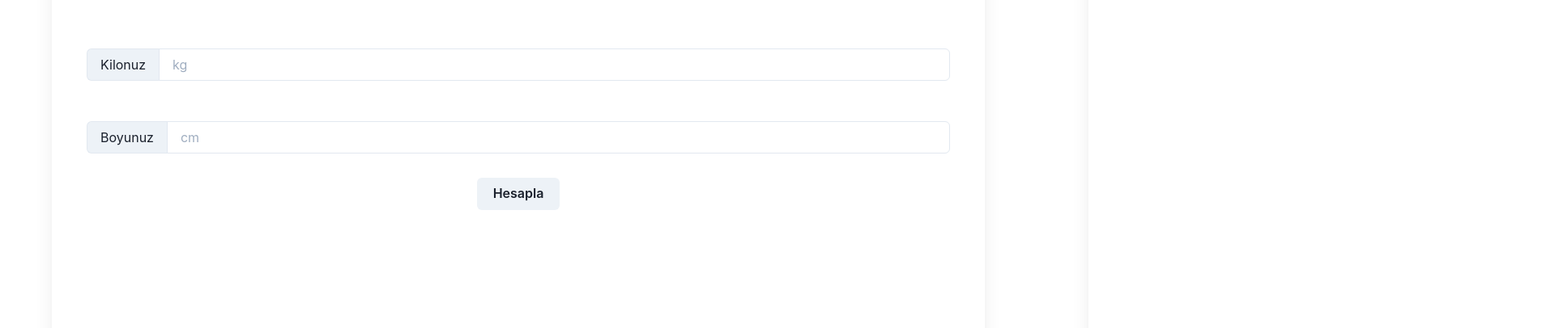
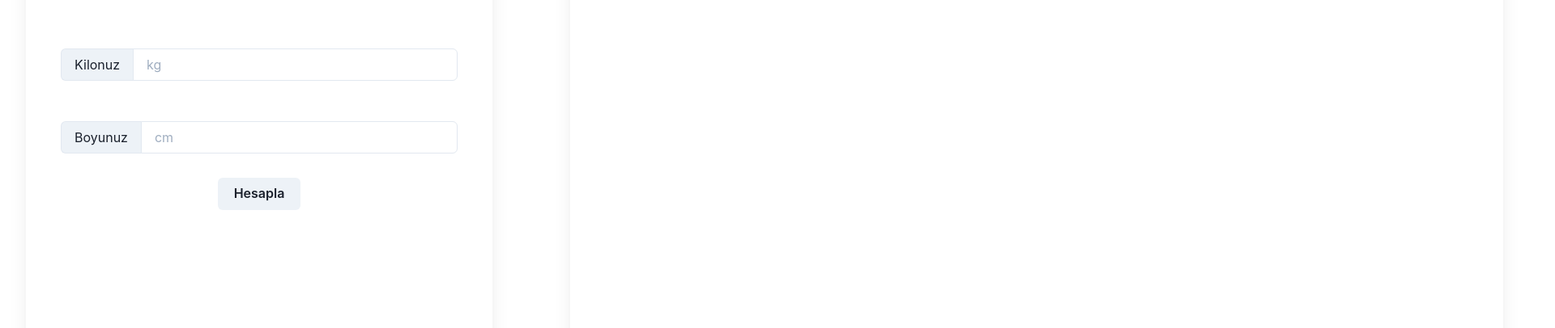
Before and after one commit to ozkalai/BMI, a Next.js app: page / in a window 1280 px wide. Shown: the part 210-616 px from the top of the page at 81% size, 1920 px wide, since content can reach past the window. Built offline with nearby package versions, Linux system fonts and the light colour scheme.

Commit message:
created alert state

```diff
--- a/pages/components/InputArea.js
+++ b/pages/components/InputArea.js
@@ -18,6 +18,8 @@ export default function InputArea() {
   const [bodyIndex, setBodyIndex] = React.useState("");
   const [bodyType, setBodyType] = React.useState("");
   const [bodyColor, setBodyColor] = React.useState("");
+  const [alert, setAlert] = React.useState("");
+
   console.log(bodyIndex);
   console.log(bodyType);
 
@@ -27,7 +29,11 @@ export default function InputArea() {
   const handleClick = () => {
     const heightAsMeter = height / 100;
     const bmi = kilogram / heightAsMeter ** 2;
-    setBodyIndex(bmi.toFixed(1));
+    if (bmi > 0) {
+      setBodyIndex(bmi.toFixed(1));
+    } else {
+      setAlert("Lütfen boy ve kilonuzu girin!");
+    }
   };
   const getBodyType = (bmi) => {
     if (18.5 > bmi) {
@@ -51,8 +57,8 @@ export default function InputArea() {
     <Flex
       display="flex"
       justifyContent="center"
+      minWidth="50%"
       alignItems="center"
-      minWidth="full"
       height="auto"
       backgroundColor="whiteAlpha.500"
       minHeight={600}
@@ -109,6 +115,7 @@ export default function InputArea() {
             </Text>
           </>
         )}
+        {alert && !bodyIndex && <Text>{alert}</Text>}
       </Box>
     </Flex>
   );
```
